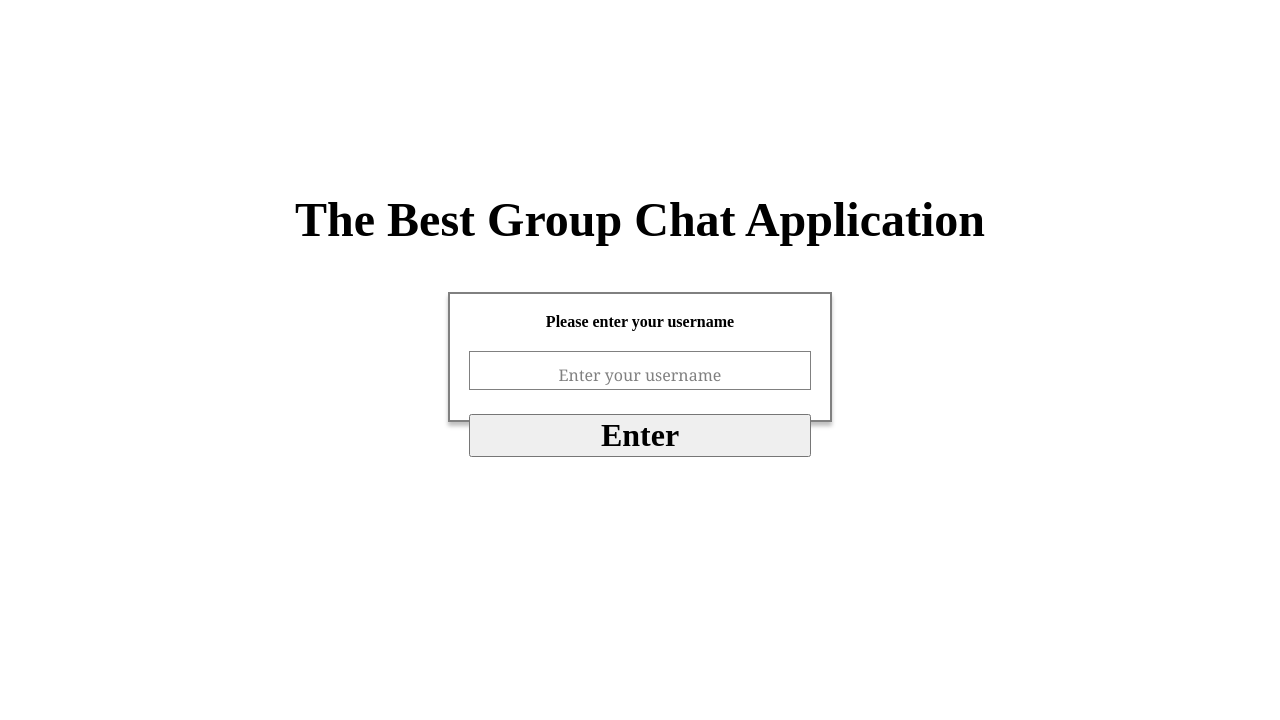
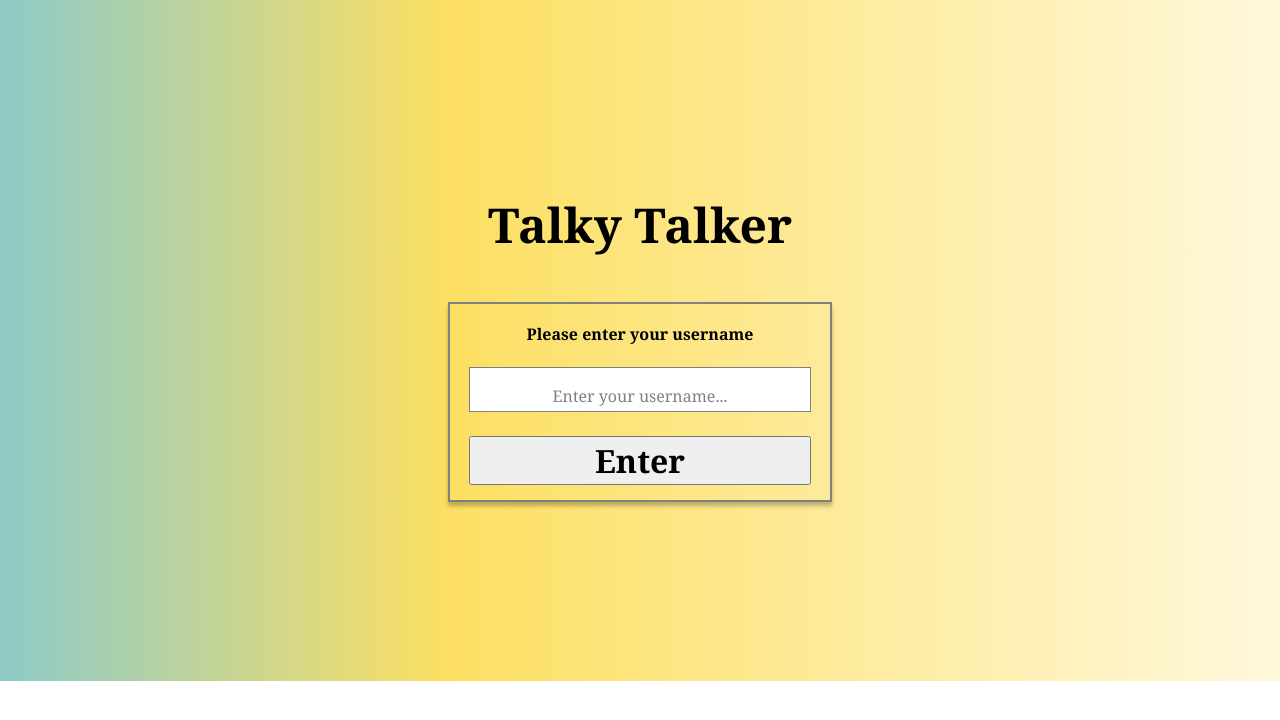
Before and after one commit to bosstyzaz/ParallelChattingAppFrontend, a React (Create React App) app: page / in a window 1280 px wide. Shown: the top 720 px of the page. Built offline with nearby package versions, Linux system fonts and the light colour scheme.

Commit message:
final first page

```diff
--- a/src/Components/FirstPage/App.css
+++ b/src/Components/FirstPage/App.css
@@ -3,9 +3,13 @@
   justify-content: center;
   width: 100%;
   height: 100%;
-  margin-top: 15%;
+  padding-top: 15%;
   flex-direction: column;
   padding: auto;
+  /* background-color: #8DCAC8; */
+  background: rgb(141,202,200);
+  background: linear-gradient(90deg, rgba(141,202,200,1) 0%, rgba(252,223,98,1) 35%, rgba(255,248,220,1) 100%);
+  font-family: Georgia, 'Times New Roman', Times, serif;
 }
 
 .main-header {
@@ -15,9 +19,10 @@
   padding: auto;
   margin-bottom: 0.5%;
   font-size: 3rem;;
-  font-family: B612;
+  /* font-family: B612; */
   font-style: normal;
   font-weight: bold;
+  font-family: Georgia, 'Times New Roman', Times, serif;
 }
 
 .main-container {
@@ -28,17 +33,21 @@
   margin:3% 35%;
   border: 2px solid gray;
   box-shadow: 0px 4px 4px rgba(0, 0, 0, 0.25);
-  height: 130px;
+  height: 200px;
+  margin-bottom: 14%;
+  font-family: Georgia, 'Times New Roman', Times, serif;
 }
 
 .main-component{
   margin: 0;
   width: 100%;
+  font-family: Georgia, 'Times New Roman', Times, serif;
 }
 
 .main-subheader {
   text-align: center;
-  font-family: B612;
+  /* font-family: B612;*/
+  font-family: Georgia, 'Times New Roman', Times, serif;
   font-style: normal;
   font-weight: bold;
   margin: 0;
@@ -54,19 +63,22 @@
   margin: 0 0 5% 0;
   padding:0;
   font-style: normal;
+  font-family: Georgia, 'Times New Roman', Times, serif;
 }
 
 .main-enter-button {
   width: 100%;
   margin-top: 2%;
   margin-bottom: 1%;
-  font-family: B612;
+  /* font-family: B612; */
   font-style: normal;
   font-weight: bold;
+  font-family: Georgia, 'Times New Roman', Times, serif;
 
 }
 
 .main-input-box::placeholder {
   font-size: 1rem;
   text-align: center;
+  font-family: Georgia, 'Times New Roman', Times, serif;
 }
--- a/src/Components/FirstPage/App.js
+++ b/src/Components/FirstPage/App.js
@@ -51,12 +51,12 @@ class FirstPage extends React.Component {
   render() {
     return (
       <div className='page-container'>
-          <div className='main-header'>The Best Group Chat Application</div>
+          <div className='main-header'>Talky Talker</div>
             <div className='main-container'>
                 <form onSubmit={this.handleEnter}>
                   <div className='main-component'>
                     <div className='main-subheader'>Please enter your username</div><br />
-                    <input className='main-input-box'  type='text' name='username' onChange={this.handleChange} placeholder='Enter your username' required />
+                    <input className='main-input-box'  type='text' name='username' onChange={this.handleChange} placeholder='Enter your username...' required />
                   </div>
                   <div>
                     <input className='main-enter-button' type='submit' value='Enter' />
```
